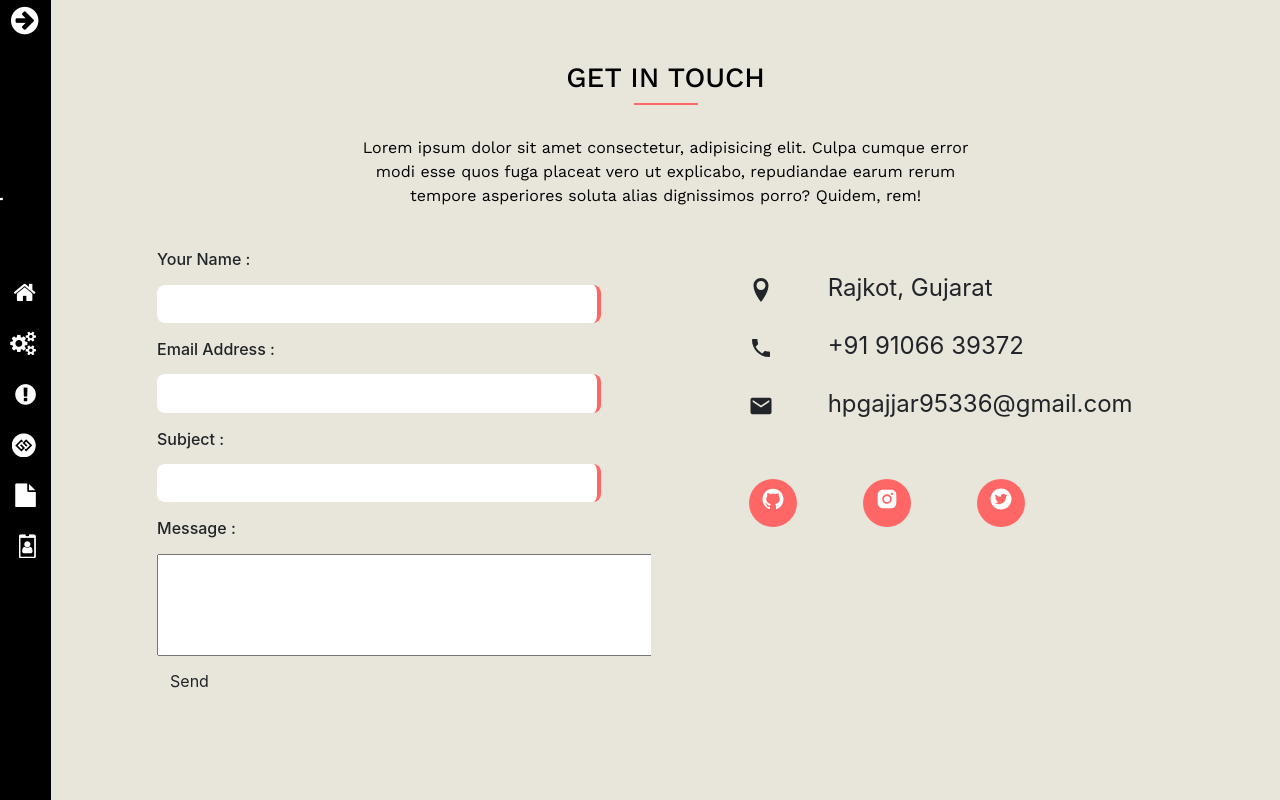
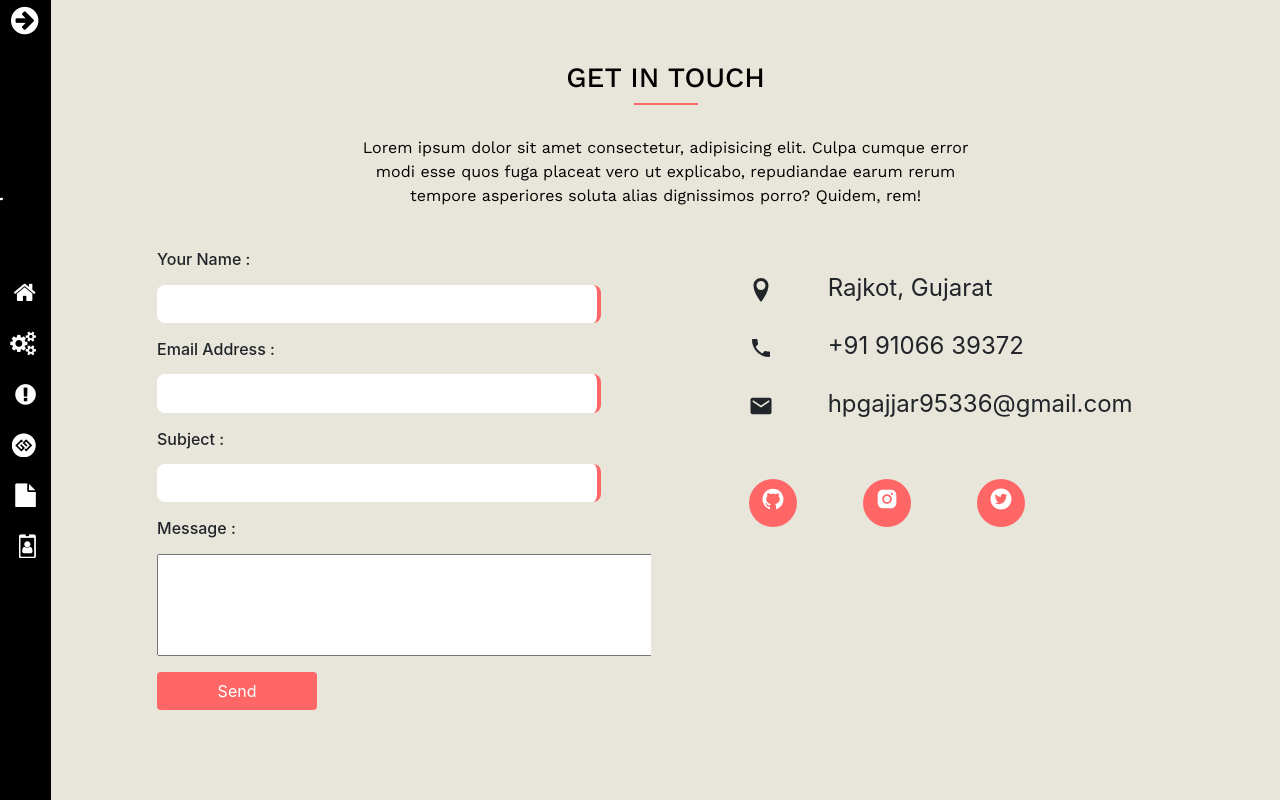
Before and after one commit to hp0007/ReactWebsite, a React (Create React App) app: page /contact in a window 1280 px wide. Built offline with nearby package versions, Linux system fonts and the light colour scheme; a web font is replaced by a local one.

Commit message:
pages update all

```diff
--- a/src/App.css
+++ b/src/App.css
@@ -137,7 +137,8 @@ body{
 }
 .container-home Button{
   border-radius: 30px;
-  border:2px solid var(--primary_color);
+  background-color: var(--primary_color);
+  color: var(--white);
   padding: 1% 3% 1% 3%;
   font-weight: 500;
   font-size: 1.1rem;
@@ -404,3 +405,13 @@ body{
 .container-contact .container .account{
   font-size: 1.5rem;
 }
+.container-contact .btn{
+  width: 10rem;
+  background-color: var(--primary_color);
+  color: var(--white);
+  margin-top: 2%;
+}
+.container-contact .btn:hover{
+  background-color: var(--secondary_color);
+  color: var(--white);
+}
--- a/src/components/Contact.js
+++ b/src/components/Contact.js
@@ -18,7 +18,6 @@ function Contact() {
         a.push(dataFromChild)
     }
     var handleSubmit = (e) => {
-        alert(a);
         e.preventDefault();
     }
     return (
@@ -77,6 +76,7 @@ function Contact() {
                                 <div className="insta"><AiFillInstagram /></div>
                                 <div className="twitt"><AiFillTwitterCircle /></div>
                             </div>
+
                         </div>
                     </Fade>
                 </div>
```
